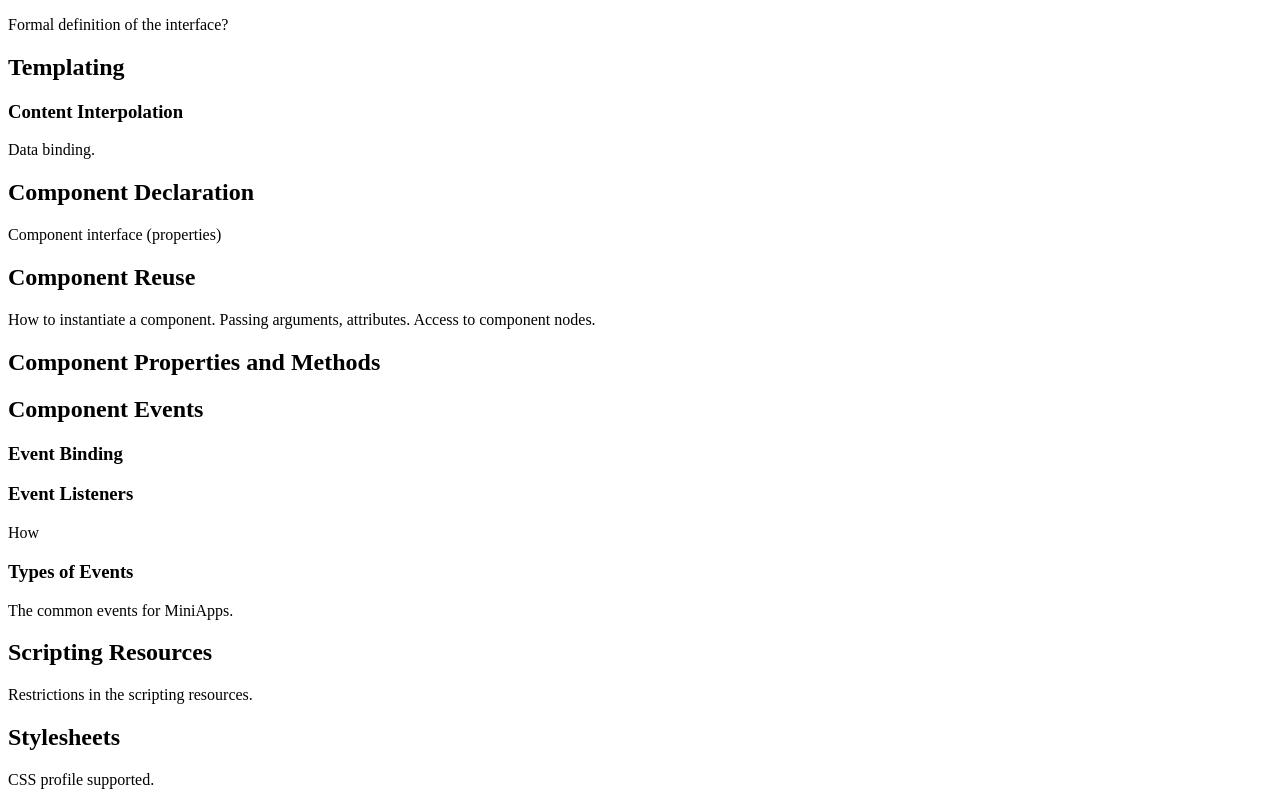
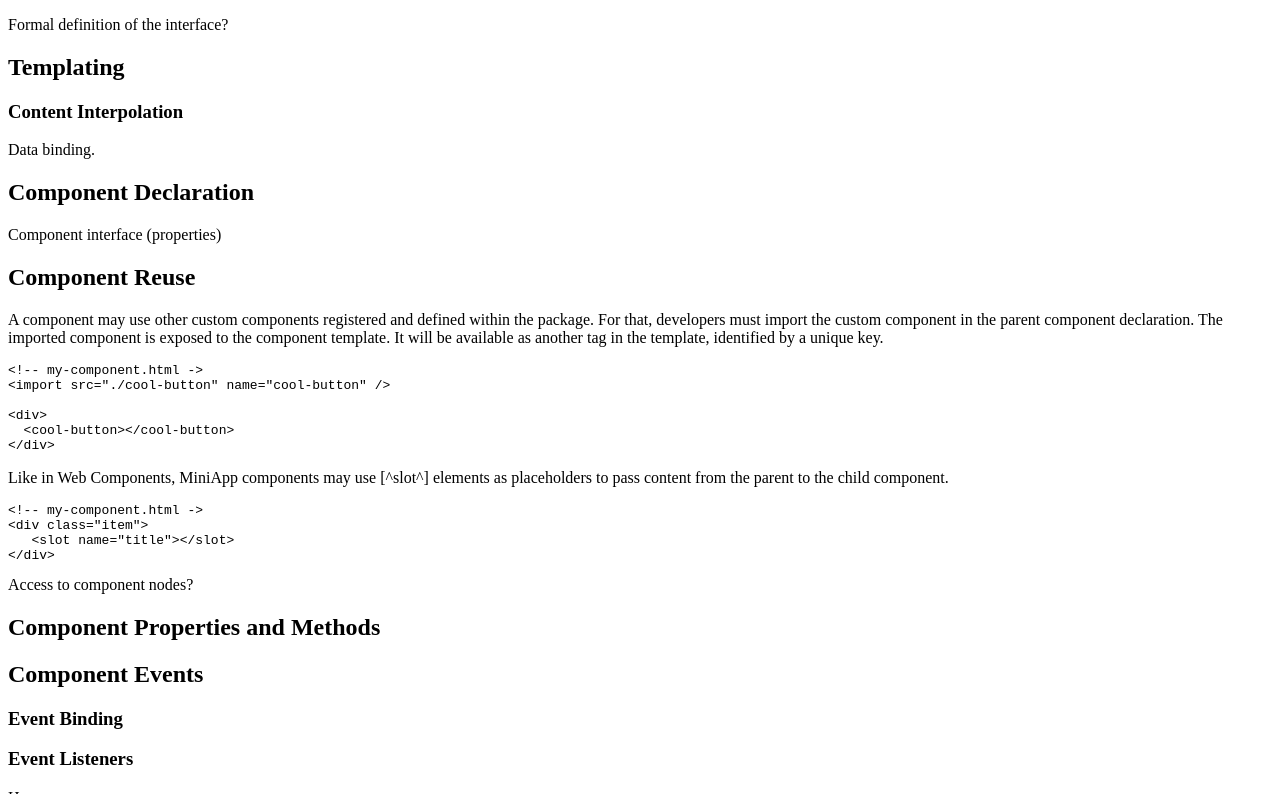
Before and after one commit to w3c/miniapp-components, a plain HTML site: page index.html in a window 1280 px wide. Shown: the part 568-1362 px from the top of the page. Drawn offline with Linux system fonts and the light colour scheme.

Commit message:
Component reuse section

```diff
--- a/index.html
+++ b/index.html
@@ -122,9 +122,24 @@
 
   <section id="sec-reuse">
     <h2>Component Reuse</h2>
-    <p></p>
+    <p>
+      A component may use other custom components registered and defined within the package. For that, developers must import the custom component in the parent component declaration. The imported component is exposed to the component template. It will be available as another tag in the template, identified by a unique key.
+    </p>
+    <pre class="example" title="Import of custom component"><code>&lt;!-- my-component.html -&gt;
+&lt;import src="./cool-button" name="cool-button" /&gt;
+
+&lt;div&gt;
+  &lt;cool-button&gt;&lt;/cool-button&gt;
+&lt;/div&gt;</code></pre>
+    <p data-cite="HTML">
+      Like in Web Components, MiniApp components may use [^slot^] elements as placeholders to pass content from the parent to the child component.
+    </p>
+    <pre class="example" title="Use of slot elements inside components"><code>&lt;!-- my-component.html -&gt;
+&lt;div class="item"&gt;
+   &lt;slot name="title"&gt;&lt;/slot&gt;
+&lt;/div&gt;</code></pre>
     <div class="ednote">
-      How to instantiate a component. Passing arguments, attributes. Access to component nodes.
+      Access to component nodes?
     </div>
   </section>
 
```
